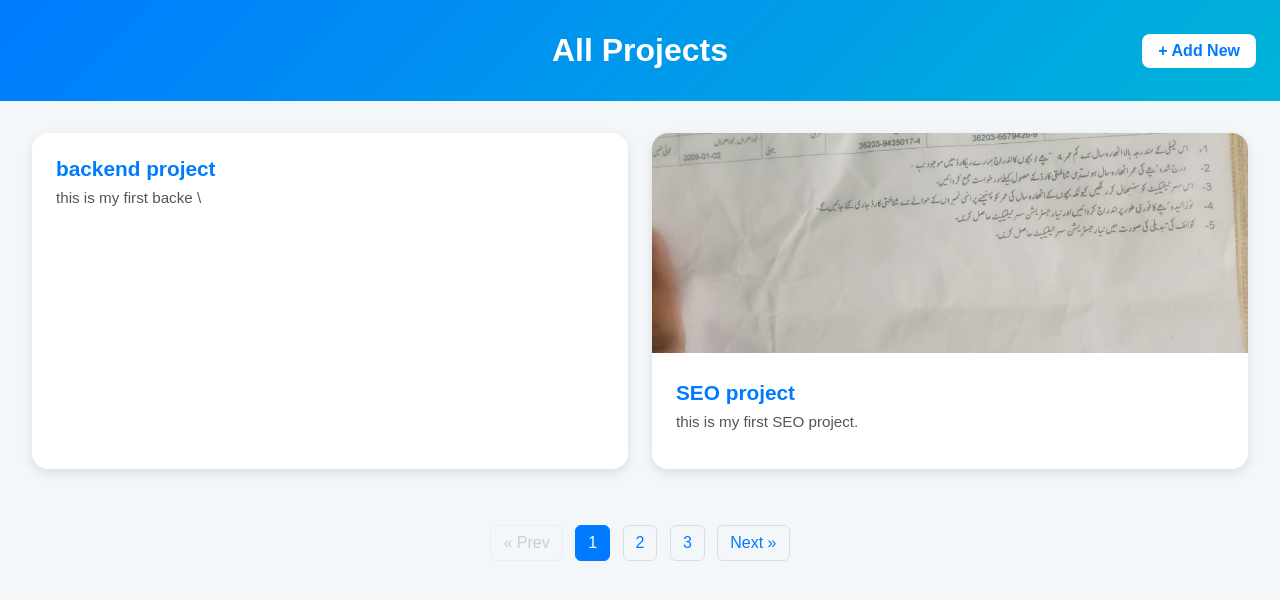
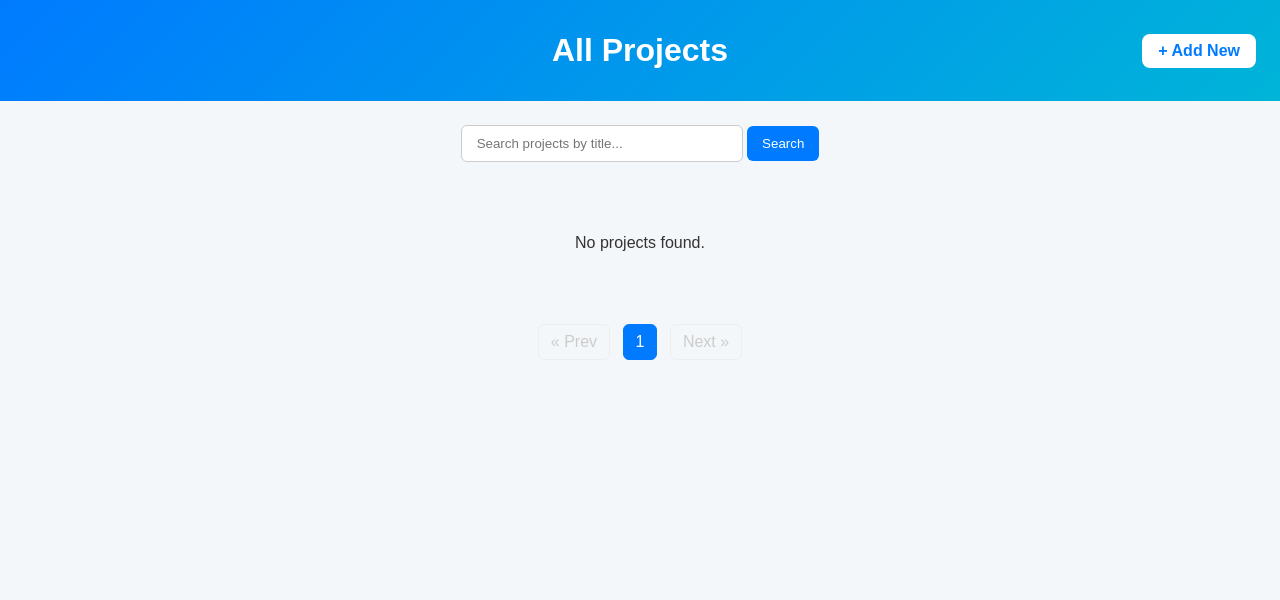
Before and after one commit to Abdullah1dev/Abdullah-portfolio, a Django app: page /accounts/projects/ in a window 1280 px wide. Shown: the top 600 px of the page. Run offline with Django 5.2, Linux system fonts and the light colour scheme; data comes from the database, SQL or seed files in the repository.

Commit message:
apply pagination

```diff
--- a/abdullah/accounts/templates/accounts/project_list.html
+++ b/abdullah/accounts/templates/accounts/project_list.html
@@ -46,6 +46,33 @@
     .add-btn:hover {
       background-color: #007bff;
       color: white;
+    }
+
+    /* 🔍 Search Form */
+    .search-section {
+      text-align: center;
+      margin: 1.5rem;
+    }
+
+    .search-section input[type="text"] {
+      padding: 10px 15px;
+      width: 250px;
+      border-radius: 6px;
+      border: 1px solid #ccc;
+    }
+
+    .search-section button {
+      padding: 10px 15px;
+      background-color: #007bff;
+      color: white;
+      border: none;
+      border-radius: 6px;
+      cursor: pointer;
+      transition: 0.3s;
+    }
+
+    .search-section button:hover {
+      background-color: #0056b3;
     }
 
     /* 🧱 Grid Layout */
@@ -134,6 +161,20 @@
     <a href="{% url 'create_project' %}" class="add-btn">+ Add New</a>
   </header>
 
+  <!-- 🔍 Search Form -->
+  <section class="search-section">
+    <form method="get" action="{% url 'project_list' %}">
+      <input
+        type="text"
+        name="search"
+        placeholder="Search projects by title..."
+        value="{{ request.GET.search|default:'' }}"
+      >
+      <button type="submit">Search</button>
+    </form>
+  </section>
+
+  <!-- 🧱 Projects Display -->
   <section class="projects-container">
     {% for project in page_obj %}
       <div class="project-card">
@@ -146,14 +187,14 @@
         </div>
       </div>
     {% empty %}
-      <p>No projects found.</p>
+      <p style="text-align:center;">No projects found.</p>
     {% endfor %}
   </section>
 
   <!-- 📄 Pagination Controls -->
   <div class="pagination">
     {% if page_obj.has_previous %}
-      <a href="?page={{ page_obj.previous_page_number }}">« Prev</a>
+      <a href="?page={{ page_obj.previous_page_number }}{% if request.GET.search %}&search={{ request.GET.search }}{% endif %}">« Prev</a>
     {% else %}
       <span class="disabled">« Prev</span>
     {% endif %}
@@ -162,12 +203,12 @@
       {% if page_obj.number == num %}
         <span class="current">{{ num }}</span>
       {% else %}
-        <a href="?page={{ num }}">{{ num }}</a>
+        <a href="?page={{ num }}{% if request.GET.search %}&search={{ request.GET.search }}{% endif %}">{{ num }}</a>
       {% endif %}
     {% endfor %}
 
     {% if page_obj.has_next %}
-      <a href="?page={{ page_obj.next_page_number }}">Next »</a>
+      <a href="?page={{ page_obj.next_page_number }}{% if request.GET.search %}&search={{ request.GET.search }}{% endif %}">Next »</a>
     {% else %}
       <span class="disabled">Next »</span>
     {% endif %}
--- a/abdullah/accounts/views.py
+++ b/abdullah/accounts/views.py
@@ -41,7 +41,7 @@
             project.owner = request.user
             project.save()
             form.save_m2m()
-            return redirect('project_list')  # ✅ fixed here
+            return redirect('project_list')
     else:
         form = ProjectForm()
     return render(request, 'accounts/project_form.html', {'form': form})
@@ -51,6 +51,26 @@
 
 def project_list(request):
     projects = Project.objects.all().order_by('-created')
+    #apply filters for search through title
+    search_query=request.GET.get('search',' ')
+    if search_query:
+        projects=projects.filter(title__icontains=search_query)
+
+    #now for tags filters
+    tag_filter=request.GET.get('tag',' ')
+    if tag_filter:
+        projects=projects.filter(tags__name__icontains=tag_filter)
+
+    #now filter by published status
+    published_filter=request.GET.get('published',' ')
+    if published_filter == 'true':
+        projects=projects.filter(published=True)
+
+    elif published_filter == 'false':
+        projects=projects.filter(published=False)
+
+    #this is here we applied pagination
+
     per_page=2
     paginator=Paginator(projects,per_page)
 
```
